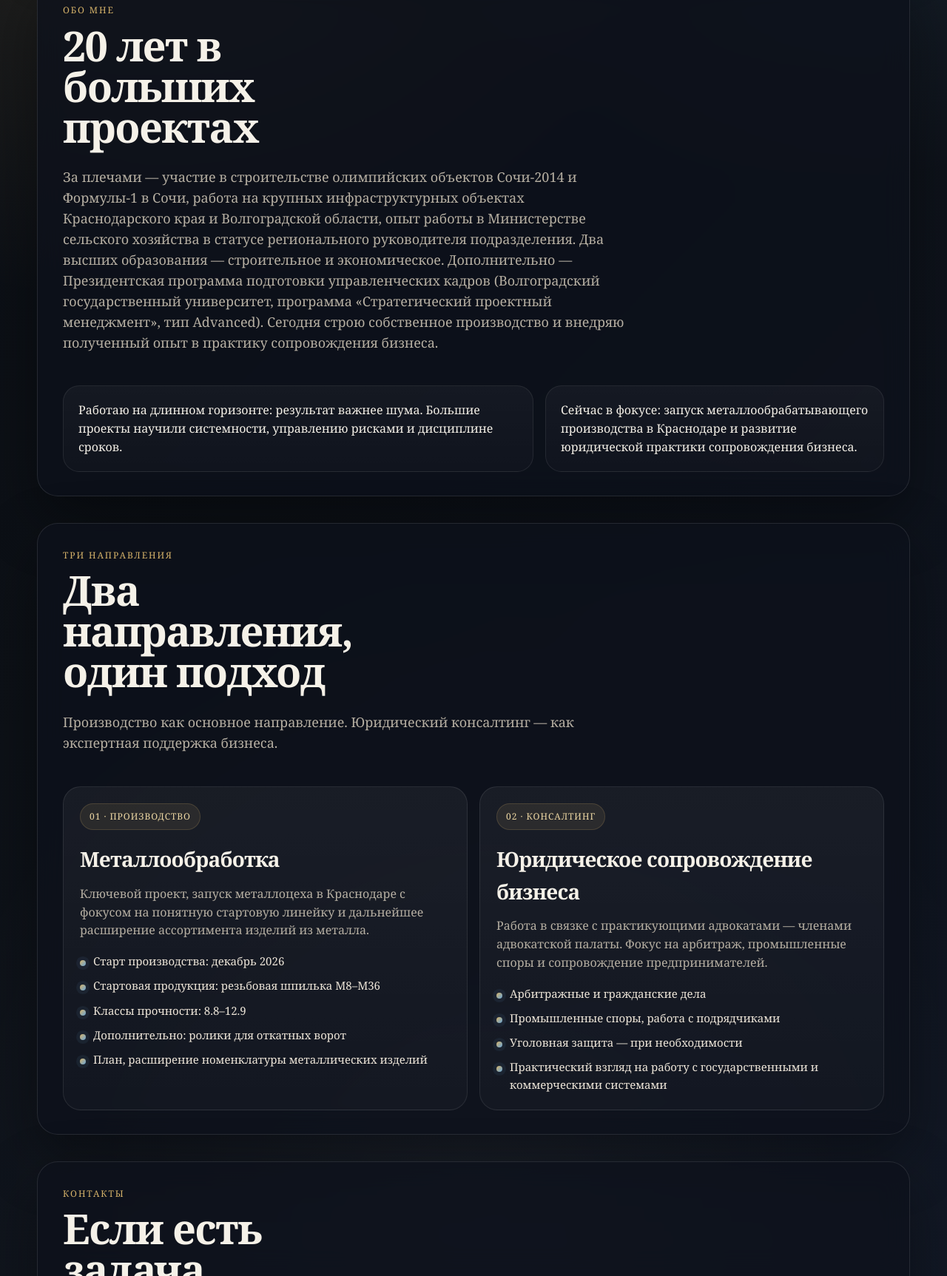
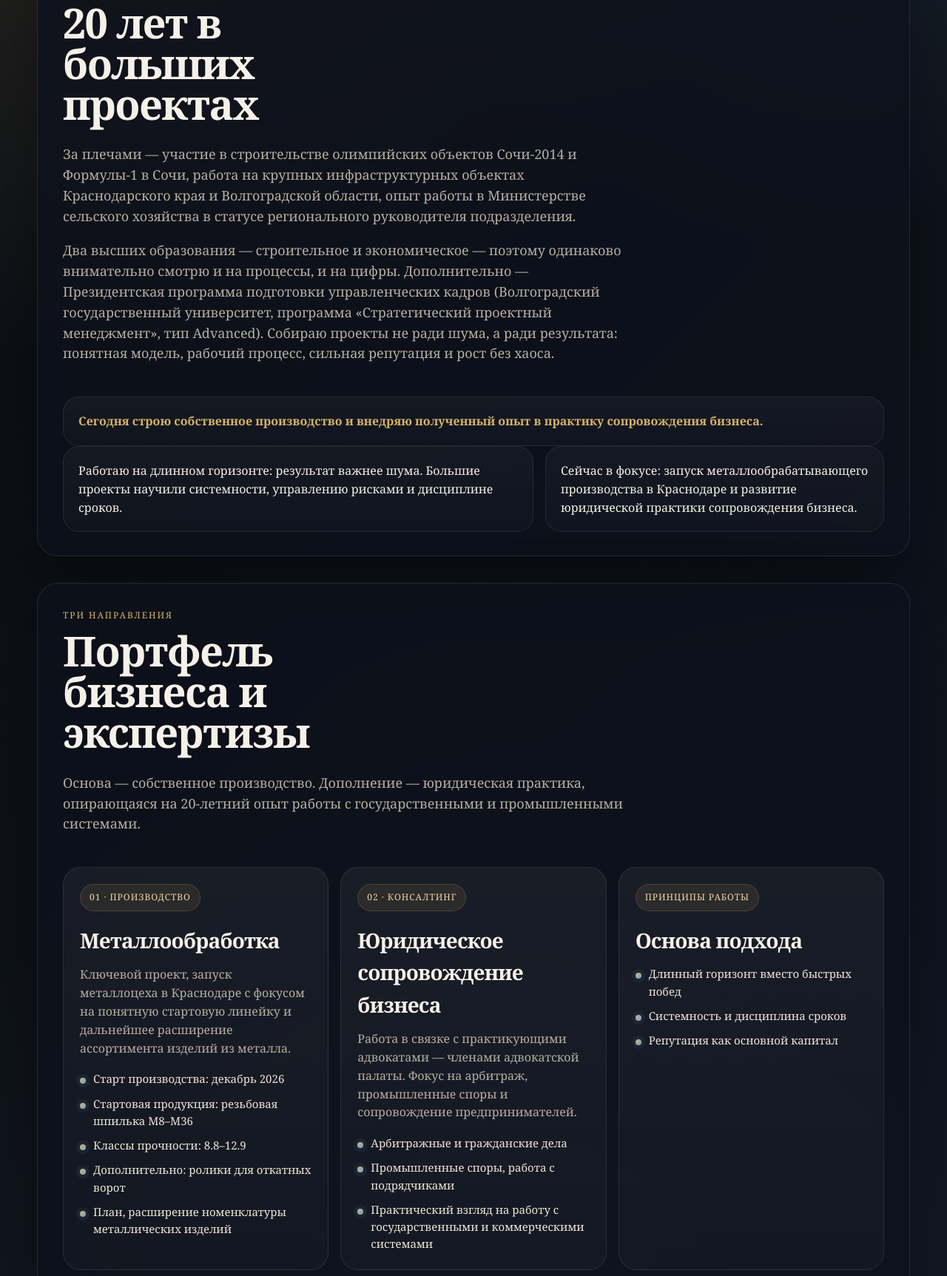
Before and after one commit to egoritko/sites, a plain HTML site: page index.html in a window 1280 px wide. Shown: the part 1075-2800 px from the top of the page at 74% size. Drawn offline with Linux system fonts and the light colour scheme.

Commit message:
feat: доработка визитки — ритм в Обо мне, плотность в направлениях

```diff
--- a/index.html
+++ b/index.html
@@ -550,7 +550,7 @@
             <div class="hero-grid">
               <div class="metric">
                 <p class="metric-label">Опыт</p>
-                <p class="metric-value">Олимпиада-2014, Формула-1 Сочи, инфраструктурные проекты Краснодарского края и Волгоградской области</p>
+                <p class="metric-value">Олимпиада-2014 · Формула-1 Сочи · инфраструктурные проекты</p>
               </div>
               <div class="metric">
                 <p class="metric-label">Образование</p>
@@ -558,7 +558,7 @@
               </div>
               <div class="metric">
                 <p class="metric-label">Сегодня</p>
-                <p class="metric-value">Металлообработка · юридический консалтинг</p>
+                <p class="metric-value">Производство · юридическая практика</p>
               </div>
             </div>
           </div>
@@ -569,9 +569,13 @@
             <div class="section-head">
               <p class="section-kicker">Обо мне</p>
               <h2>20 лет в больших проектах</h2>
-              <p class="section-text">
-                За плечами — участие в строительстве олимпийских объектов Сочи-2014 и Формулы-1 в Сочи, работа на крупных инфраструктурных объектах Краснодарского края и Волгоградской области, опыт работы в Министерстве сельского хозяйства в статусе регионального руководителя подразделения. Два высших образования — строительное и экономическое. Дополнительно — Президентская программа подготовки управленческих кадров (Волгоградский государственный университет, программа «Стратегический проектный менеджмент», тип Advanced). Сегодня строю собственное производство и внедряю полученный опыт в практику сопровождения бизнеса.
-              </p>
+              <div class="section-text">
+                <p>За плечами — участие в строительстве олимпийских объектов Сочи-2014 и Формулы-1 в Сочи, работа на крупных инфраструктурных объектах Краснодарского края и Волгоградской области, опыт работы в Министерстве сельского хозяйства в статусе регионального руководителя подразделения.</p>
+                <p>Два высших образования — строительное и экономическое — поэтому одинаково внимательно смотрю и на процессы, и на цифры. Дополнительно — Президентская программа подготовки управленческих кадров (Волгоградский государственный университет, программа «Стратегический проектный менеджмент», тип Advanced). Собираю проекты не ради шума, а ради результата: понятная модель, рабочий процесс, сильная репутация и рост без хаоса.</p>
+              </div>
+            </div>
+            <div class="about-note">
+              <strong>Сегодня строю собственное производство и внедряю полученный опыт в практику сопровождения бизнеса.</strong>
             </div>
             <div class="about-grid">
               <div class="about-story">
@@ -588,12 +592,12 @@
           <div class="section-card reveal">
             <div class="section-head">
               <p class="section-kicker">Три направления</p>
-              <h2>Два направления, один подход</h2>
+              <h2>Портфель бизнеса и экспертизы</h2>
               <p class="section-text">
-                Производство как основное направление. Юридический консалтинг — как экспертная поддержка бизнеса.
+                Основа — собственное производство. Дополнение — юридическая практика, опирающаяся на 20-летний опыт работы с государственными и промышленными системами.
               </p>
             </div>
-            <div class="cards" style="grid-template-columns: repeat(2, minmax(0, 1fr));">
+            <div class="cards" style="grid-template-columns: repeat(3, minmax(0, 1fr));">
               <article class="card">
                 <div class="card-tag">01 · Производство</div>
                 <h3>Металлообработка</h3>
@@ -618,10 +622,19 @@
                 <ul class="details">
                   <li>Арбитражные и гражданские дела</li>
                   <li>Промышленные споры, работа с подрядчиками</li>
-                  <li>Уголовная защита — при необходимости</li>
                   <li>Практический взгляд на работу с государственными и коммерческими системами</li>
                 </ul>
               </article>
+
+              <aside class="card">
+                <div class="card-tag">Принципы работы</div>
+                <h3>Основа подхода</h3>
+                <ul class="details">
+                  <li>Длинный горизонт вместо быстрых побед</li>
+                  <li>Системность и дисциплина сроков</li>
+                  <li>Репутация как основной капитал</li>
+                </ul>
+              </aside>
             </div>
           </div>
         </section>
```
